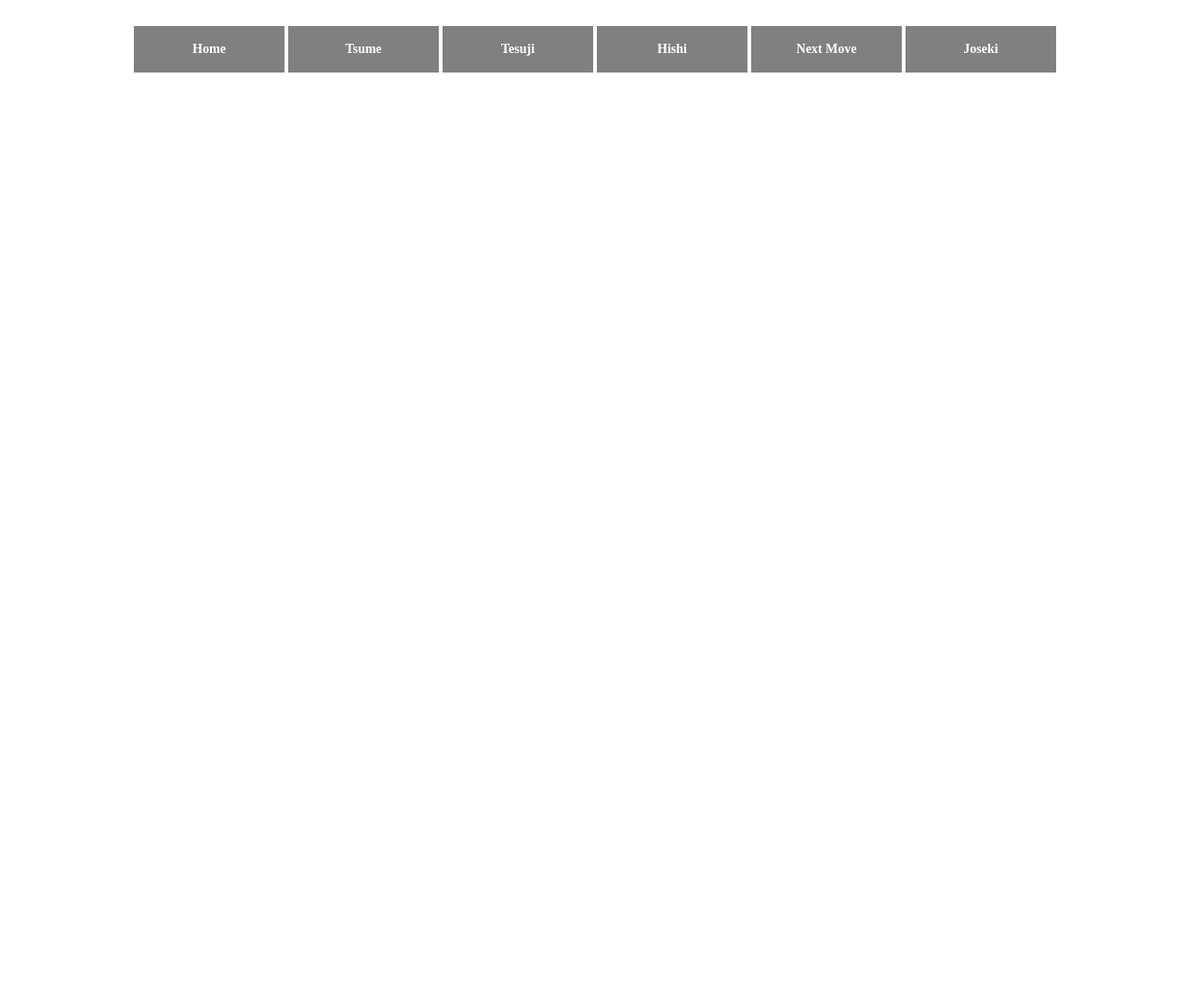
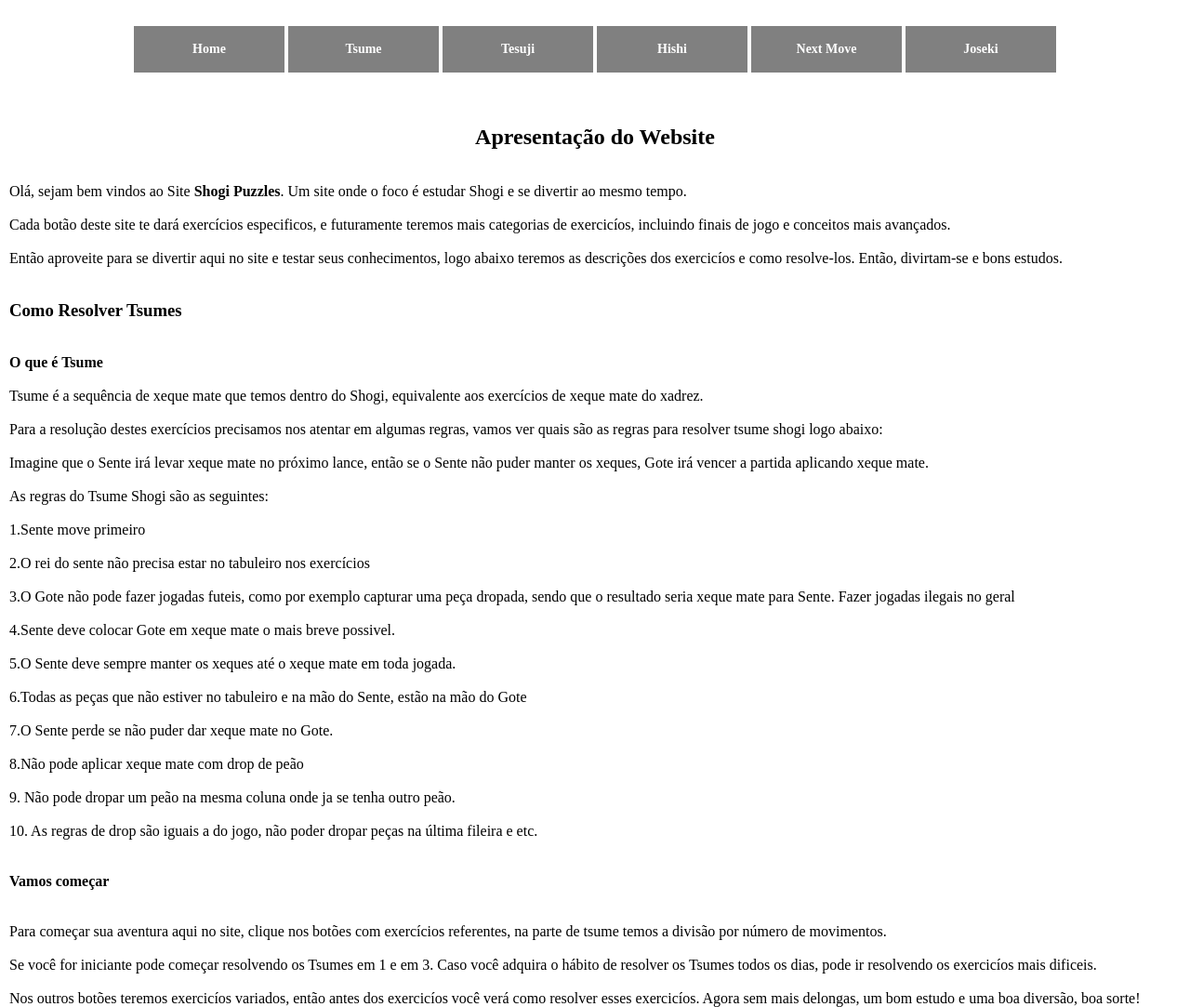
Before and after one commit to jhowrod1991/ShogiPuzzleSite, a plain HTML site: page index.html in a window 1280 px wide. Shown: the whole page at 93% size. Before the commit the page ends 800 px from the top, so only its background shows below. Drawn offline with Linux system fonts and the light colour scheme; files that its build step writes are made by us from their sources.

Commit message:
Add files via upload
Página index.html com css3 completo, por enquanto ainda sem a ligação para as demais páginas.

```diff
--- a/index.html
+++ b/index.html
@@ -33,6 +33,69 @@
 		</ul>
 
 	</div>
+		<!--Conteúdo da página-->
+		<div class="conteudo">
+			<!--Parte apresentação-->
+
+		<h2><br><br>Apresentação do Website</h2>
+
+			<p class="p1"><br><br>Olá, sejam bem vindos ao Site <strong>Shogi Puzzles</strong>. Um site onde o foco é estudar Shogi e se divertir ao mesmo tempo.
+
+			<br><br>Cada botão deste site te dará exercícios especificos, e futuramente teremos mais categorias de exercicíos, incluindo finais de jogo e conceitos mais avançados.
+
+			<br><br>Então aproveite para se divertir aqui no site e testar seus conhecimentos, logo abaixo teremos as descrições dos exercicíos e como resolve-los.
+
+			Então, divirtam-se e bons estudos.
+			</p>
+			<!--Explicando Tsumes-->
+
+		<br><br><h3>Como Resolver Tsumes</h3>
+
+<br><br><p class="p2"><strong>O que é Tsume</strong>
+
+<br><br>Tsume é a sequência de xeque mate que temos dentro do Shogi, equivalente aos exercícios de xeque mate do xadrez.
+
+<br><br>Para a resolução destes exercícios precisamos nos atentar em algumas regras, vamos ver quais são as regras para resolver tsume shogi logo abaixo:
+
+<br><br>Imagine que o Sente irá levar xeque mate no próximo lance, então se o Sente não puder manter os xeques, Gote irá vencer a partida aplicando xeque mate.
+
+<br><br>As regras do Tsume Shogi são as seguintes:
+
+<br><br>1.Sente move primeiro
+
+<br><br>2.O rei do sente não precisa estar no tabuleiro nos exercícios
+
+<br><br>3.O Gote não pode fazer jogadas futeis, como por exemplo capturar uma peça dropada, sendo que o resultado seria xeque mate para Sente. Fazer jogadas ilegais no geral
+
+<br><br>4.Sente deve colocar Gote em xeque mate o mais breve possivel.
+
+<br><br>5.O Sente deve sempre manter os xeques até o xeque mate em toda jogada.
+
+<br><br>6.Todas as peças que não estiver no tabuleiro e na mão do Sente, estão
+na mão do Gote
+
+<br><br>7.O Sente perde se não puder dar xeque mate no Gote.
+
+<br><br>8.Não pode aplicar xeque mate com drop de peão
+
+<br><br>9. Não pode dropar um peão na mesma coluna onde ja se tenha outro peão.
+
+<br><br>10. As regras de drop são iguais a do jogo, não poder dropar peças na última fileira e etc.
+</p>
+
+
+<!--Conclusão da explicaçao do Tsume-->
+<br><br> <h4>Vamos começar</h4> <p class="conclusao">
+
+<br><br>Para começar sua aventura aqui no site, clique nos botões com exercícios referentes, na parte de tsume temos a divisão por número de movimentos.
+
+<br><br>Se você for iniciante pode começar resolvendo os Tsumes em 1 e em 3. Caso você adquira o hábito de resolver os Tsumes todos os dias, pode ir resolvendo os exercicíos mais dificeis.
+
+<br><br>Nos outros botões teremos exercicíos variados, então antes dos exercicíos você verá como resolver esses exercicíos. Agora sem mais delongas, um bom estudo e uma boa diversão, boa sorte!
+			</p>
+</div>
+
+
 </body>
 
 </html>
--- a/style.css
+++ b/style.css
@@ -1,6 +1,7 @@
 * {
   margin: 0;
   padding: 0;
+
 }
 
 .menu {
@@ -51,3 +52,29 @@ a {
 a:hover{
   color: blue;
 }
+
+.conteudo h2 {
+  text-align: center;
+
+}
+
+/*Formatação para o primeiro paragráfo*/
+.conteudo .p1 {
+  margin-left: 10px;
+}
+
+.conteudo h3 {
+  margin-left: 10px;
+}
+
+.conteudo .p2 {
+  margin-left: 10px;
+}
+
+.conteudo .conclusao{
+  margin-left: 10px;
+}
+
+.conteudo h4 {
+  margin-left: 10px;
+}
```
